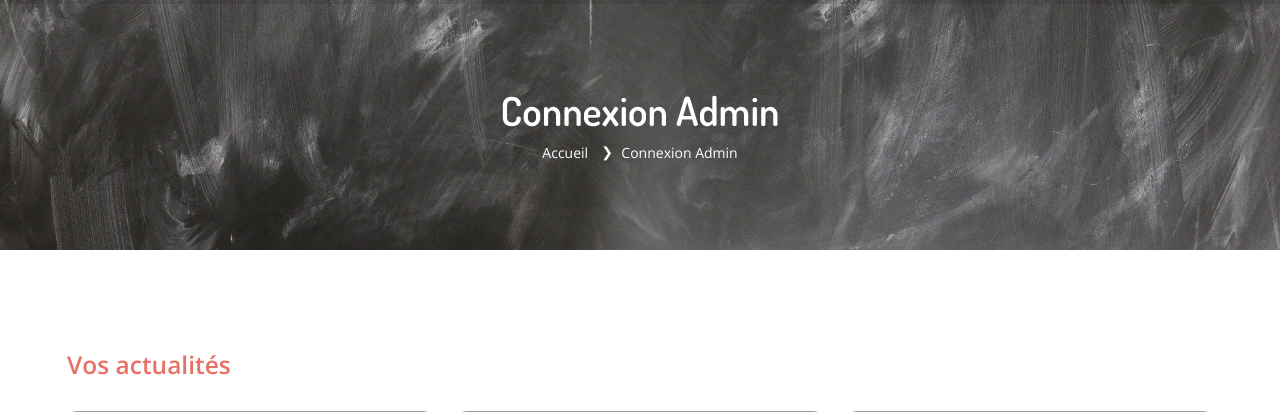
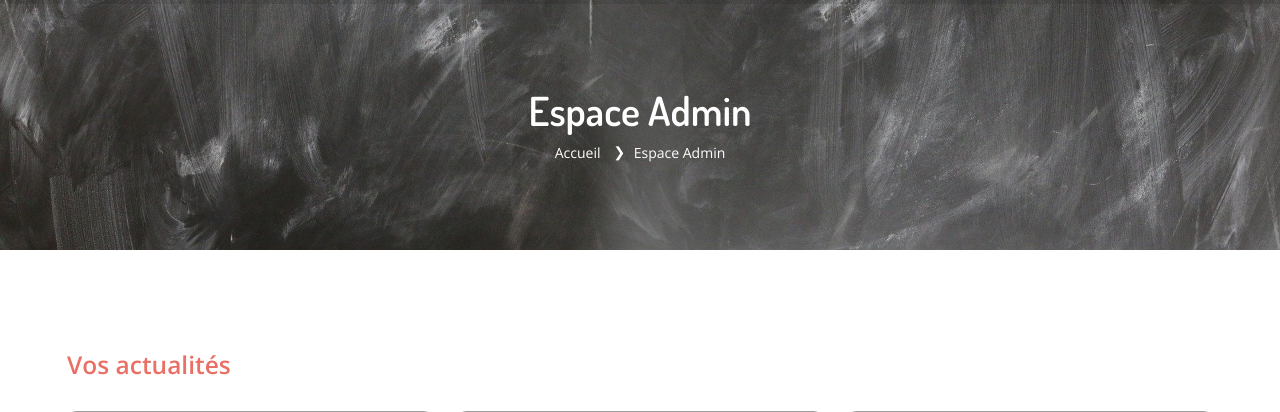
Before and after one commit to adolek/la-courtille, a PHP site: page /admin.php in a window 1280 px wide. Shown: the part 168-580 px from the top of the page. Run offline with PHP 8.4, Linux system fonts and the light colour scheme; a user stored in the database is signed in; data comes from the database, SQL or seed files in the repository; some web fonts are replaced; grey boxes are pictures that could not be loaded.

Commit message:
Update admin.php

```diff
--- a/admin.php
+++ b/admin.php
@@ -379,13 +379,13 @@ if (isset($_POST["profSup"])){
     <div class="container">
       <div class="breadcrumb-holder">
         <div>
-          <h1 class="breadcrumb-title">Connexion Admin</h1>
+          <h1 class="breadcrumb-title">  <?php if(!isset($_SESSION['email'])){echo "Connexion";} elseif(isset($_SESSION['email'])){echo "Espace";} ?> Admin</h1>
           <ul class="breadcrumb breadcrumb-transparent">
             <li class="breadcrumb-item">
               <a class="text-white" href="index.html">Accueil</a>
             </li>
             <li class="breadcrumb-item text-white active" aria-current="page">
-              Connexion Admin
+            <?php if(!isset($_SESSION['email'])){echo "Connexion";} elseif(isset($_SESSION['email'])){echo "Espace";} ?> Admin
             </li>
           </ul>
         </div>
```
